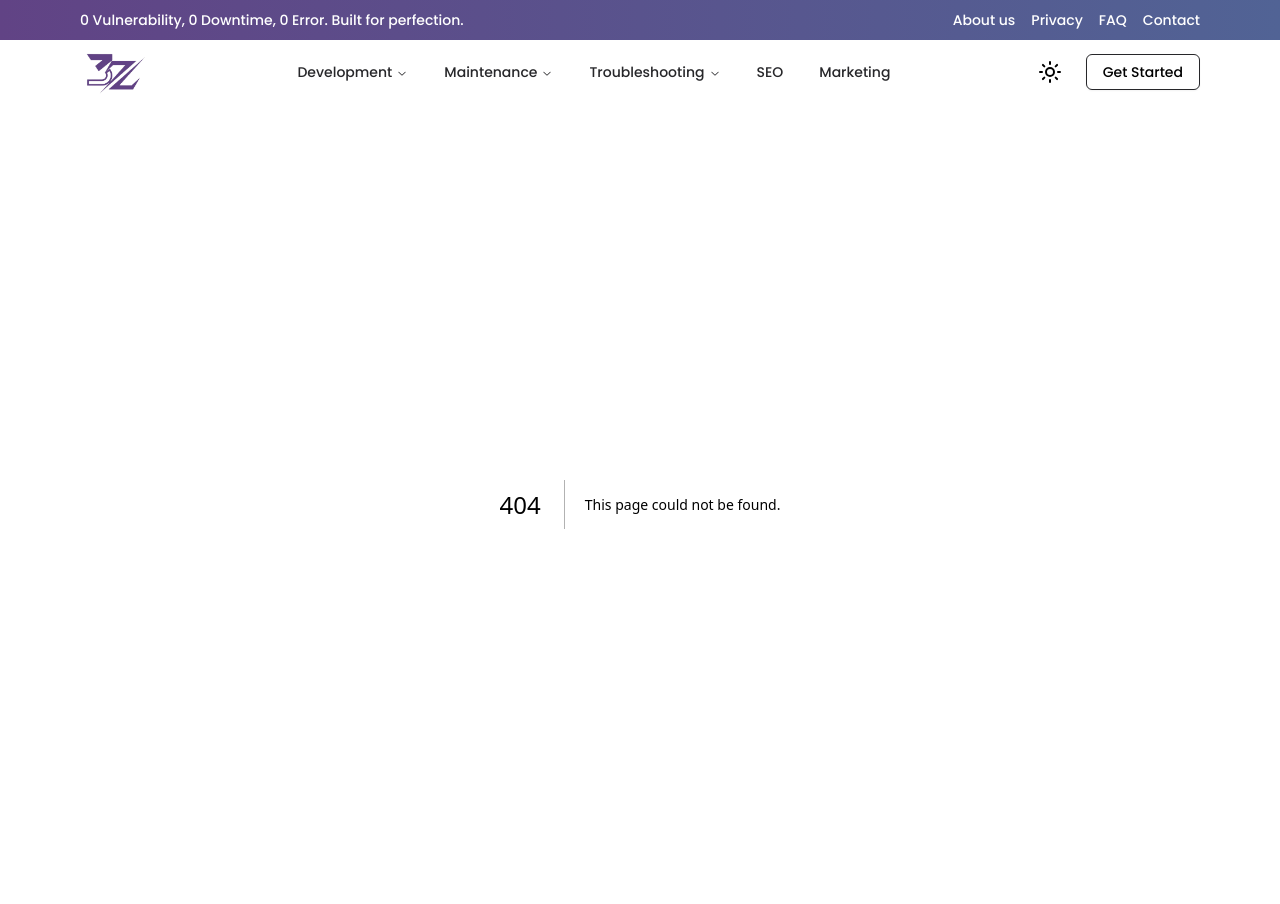
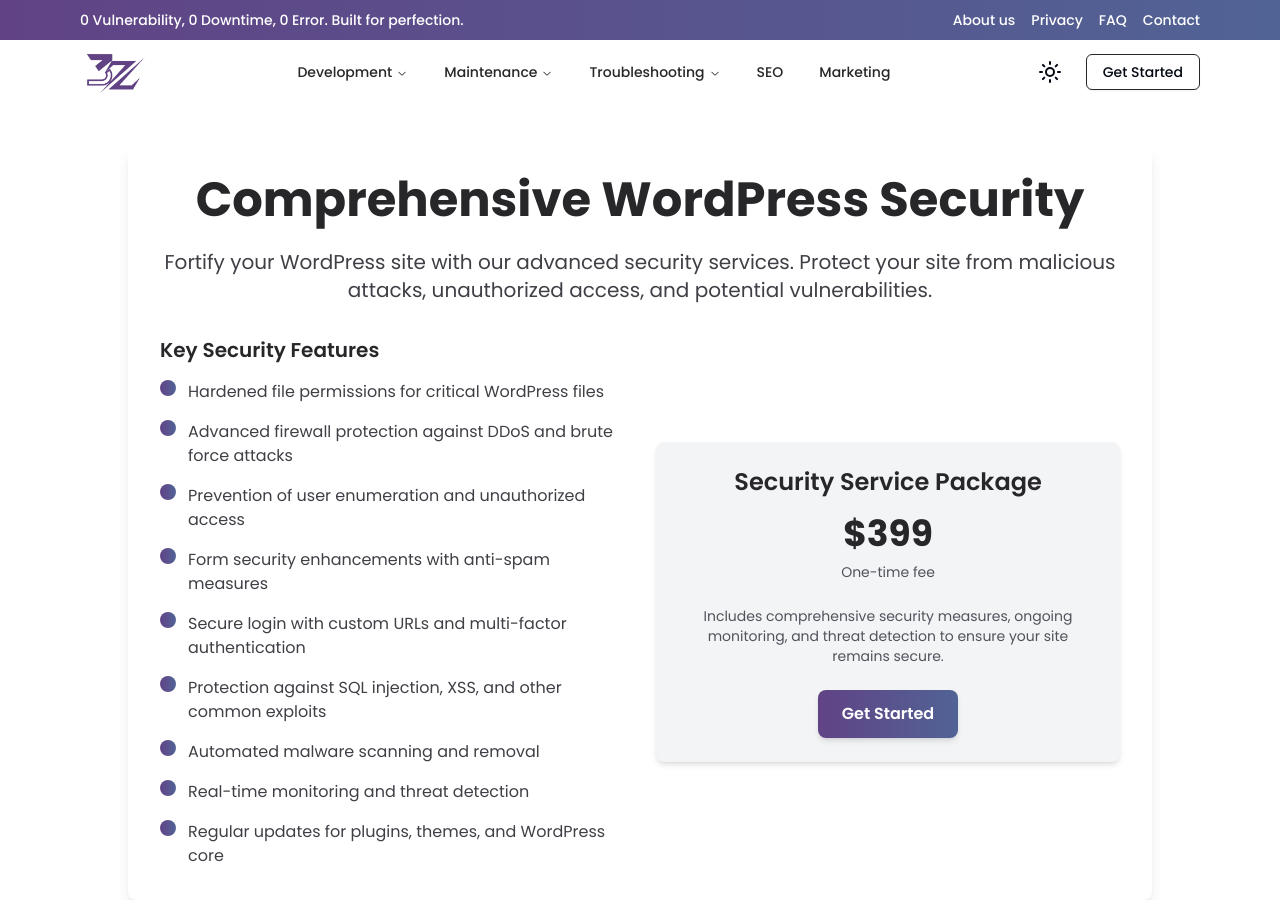
Before and after one commit to mdpabel/3zero-digital, a Next.js app: page /maintenance/wordpress-security in a window 1280 px wide. Before the commit this address had no page. Built offline with nearby package versions, Linux system fonts and the light colour scheme.

Commit message:
wordpress security, speed optimization

```diff
--- a/src/app/development/shopify/page.tsx
+++ b/src/app/development/shopify/page.tsx
@@ -5,6 +5,7 @@ import Input from '@/components/development/input';
 import CheckboxGroup from '@/components/development/checkbox-group';
 import Textarea from '@/components/development/textarea';
 import { shopifyFormSubmission } from '@/actions/shopify-form-submission';
+import FormButton from '@/components/common/form-button';
 
 export const dynamic = 'force-static';
 
@@ -143,11 +144,7 @@ export default function Shopify() {
               placeholder='Provide any additional details about your project'
             />
 
-            <button
-              type='submit'
-              className='bg-gradient-to-r from-[#614385] to-[#516395] shadow-md mt-8 py-3 rounded-lg w-full font-semibold text-white transform hover:scale-105 transition-transform'>
-              Submit
-            </button>
+            <FormButton />
           </form>
         </div>
       </div>
--- /dev/null
+++ b/src/app/maintenance/wordpress-security/page.tsx
@@ -0,0 +1,76 @@
+import React from 'react';
+
+const WordPressSecurity = () => {
+  const services = [
+    'Hardened file permissions for critical WordPress files',
+    'Advanced firewall protection against DDoS and brute force attacks',
+    'Prevention of user enumeration and unauthorized access',
+    'Form security enhancements with anti-spam measures',
+    'Secure login with custom URLs and multi-factor authentication',
+    'Protection against SQL injection, XSS, and other common exploits',
+    'Automated malware scanning and removal',
+    'Real-time monitoring and threat detection',
+    'Regular updates for plugins, themes, and WordPress core',
+  ];
+
+  return (
+    <div className='bg-white dark:bg-[#0B1120] shadow-lg mx-auto mt-10 p-8 rounded-lg max-w-5xl'>
+      <h2 className='mb-6 font-bold text-3xl text-center text-zinc-800 md:text-5xl dark:text-zinc-200'>
+        Comprehensive WordPress Security
+      </h2>
+
+      <p className='mb-8 text-center text-lg text-zinc-700 md:text-xl dark:text-zinc-400'>
+        Fortify your WordPress site with our advanced security services. Protect
+        your site from malicious attacks, unauthorized access, and potential
+        vulnerabilities.
+      </p>
+
+      <div className='gap-8 grid grid-cols-1 md:grid-cols-2'>
+        {/* Services List */}
+        <div>
+          <h3 className='mb-4 font-semibold text-xl text-zinc-800 dark:text-zinc-200'>
+            Key Security Features
+          </h3>
+          <ul className='space-y-4'>
+            {services.map((service, index) => (
+              <li key={index} className='flex items-start'>
+                <div className='flex-shrink-0 bg-gradient-to-r from-[#614385] to-[#516395] mr-3 rounded-full w-4 h-4'></div>
+                <span className='text-base text-zinc-700 dark:text-zinc-300'>
+                  {service}
+                </span>
+              </li>
+            ))}
+          </ul>
+        </div>
+
+        {/* Pricing Table */}
+        <div className='flex flex-col justify-center items-center'>
+          <div className='bg-gray-100 dark:bg-gray-900 shadow-md p-6 rounded-lg w-full'>
+            <h3 className='mb-4 font-semibold text-2xl text-center text-zinc-800 dark:text-zinc-200'>
+              Security Service Package
+            </h3>
+            <div className='mb-6 text-center'>
+              <span className='block font-bold text-4xl text-zinc-800 dark:text-zinc-200'>
+                $399
+              </span>
+              <span className='block mt-2 text-sm text-zinc-600 dark:text-zinc-400'>
+                One-time fee
+              </span>
+            </div>
+            <p className='mb-6 text-center text-sm text-zinc-600 dark:text-zinc-400'>
+              Includes comprehensive security measures, ongoing monitoring, and
+              threat detection to ensure your site remains secure.
+            </p>
+            <div className='text-center'>
+              <button className='bg-gradient-to-r from-[#614385] to-[#516395] shadow-md px-6 py-3 rounded-lg font-semibold text-white transform transition-transform hover:scale-105'>
+                Get Started
+              </button>
+            </div>
+          </div>
+        </div>
+      </div>
+    </div>
+  );
+};
+
+export default WordPressSecurity;
--- /dev/null
+++ b/src/app/maintenance/wordpress-speed-optimization/page.tsx
@@ -0,0 +1,75 @@
+import React from 'react';
+
+const WordPressSpeedOptimization = () => {
+  const services = [
+    'Comprehensive website speed audit',
+    'Image optimization and compression',
+    'CSS and JavaScript minification',
+    'Leverage browser caching',
+    'Reduce server response time',
+    'Enable GZIP compression',
+    'Optimize database and queries',
+    'Defer offscreen images',
+  ];
+
+  return (
+    <div className='bg-white dark:bg-[#0B1120] shadow-lg mx-auto mt-10 p-8 rounded-lg max-w-5xl'>
+      <h2 className='mb-6 font-bold text-3xl text-center text-zinc-800 md:text-5xl dark:text-zinc-200'>
+        WordPress Speed Optimization
+      </h2>
+
+      <p className='mb-8 text-center text-lg text-zinc-700 md:text-xl dark:text-zinc-400'>
+        Supercharge your WordPress site with our comprehensive speed
+        optimization services. Improve loading times, enhance user experience,
+        and boost your search engine rankings.
+      </p>
+
+      <div className='gap-8 grid grid-cols-1 md:grid-cols-2'>
+        {/* Services List */}
+        <div>
+          <h3 className='mb-4 font-semibold text-xl text-zinc-800 dark:text-zinc-200'>
+            What&apos;s Included
+          </h3>
+          <ul className='space-y-4'>
+            {services.map((service, index) => (
+              <li key={index} className='flex items-start'>
+                <div className='flex-shrink-0 bg-gradient-to-r from-[#614385] to-[#516395] mr-3 rounded-full w-4 h-4'></div>
+                <span className='text-base text-zinc-700 dark:text-zinc-300'>
+                  {service}
+                </span>
+              </li>
+            ))}
+          </ul>
+        </div>
+
+        {/* Pricing Table */}
+        <div className='flex flex-col justify-center items-center'>
+          <div className='bg-gray-100 dark:bg-gray-900 shadow-md p-6 rounded-lg w-full'>
+            <h3 className='mb-4 font-semibold text-2xl text-center text-zinc-800 dark:text-zinc-200'>
+              Speed Optimization Service
+            </h3>
+            <div className='mb-6 text-center'>
+              <span className='block font-bold text-4xl text-zinc-800 dark:text-zinc-200'>
+                $349
+              </span>
+              <span className='block mt-2 text-sm text-zinc-600 dark:text-zinc-400'>
+                One-time fee
+              </span>
+            </div>
+            <p className='mb-6 text-center text-sm text-zinc-600 dark:text-zinc-400'>
+              Includes full site audit, speed optimization, and performance
+              enhancements.
+            </p>
+            <div className='text-center'>
+              <button className='bg-gradient-to-r from-[#614385] to-[#516395] shadow-md px-6 py-3 rounded-lg font-semibold text-white transform transition-transform hover:scale-105'>
+                Get Started
+              </button>
+            </div>
+          </div>
+        </div>
+      </div>
+    </div>
+  );
+};
+
+export default WordPressSpeedOptimization;
```
